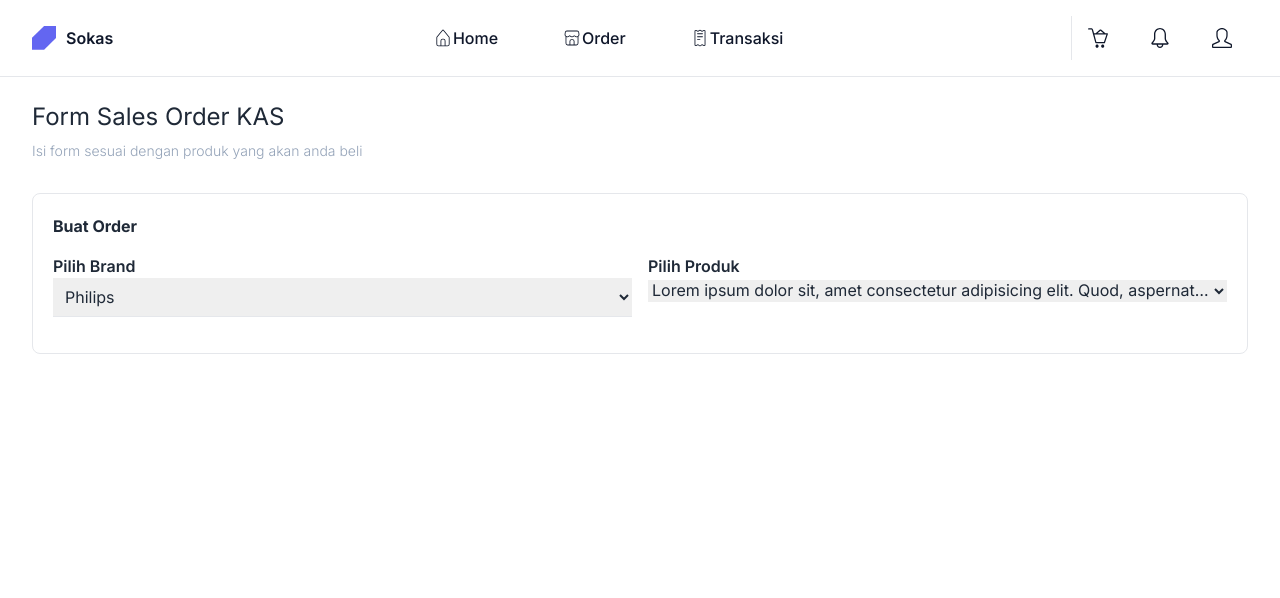
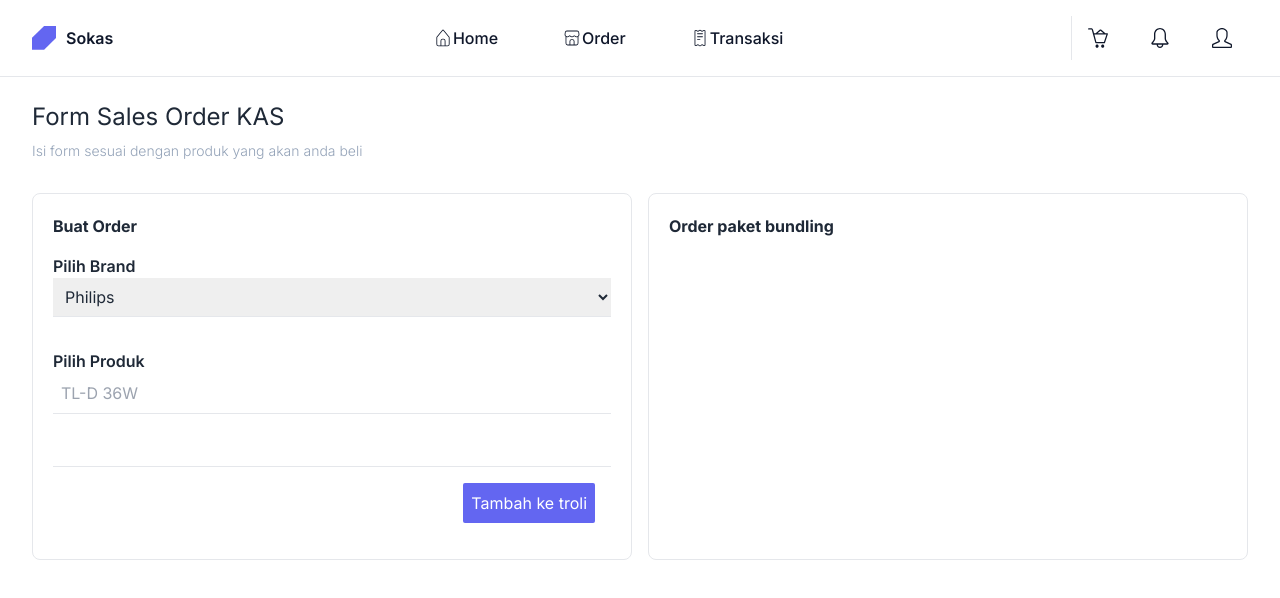
Before and after one commit to pikjung/sokas-app, a Next.js app: page /order in a window 1280 px wide. Shown: the top 598 px of the page. Built offline with nearby package versions, Linux system fonts and the light colour scheme.

Commit message:
200224 dikantor

```diff
--- a/app/components/inputs/DropdownInput.tsx
+++ b/app/components/inputs/DropdownInput.tsx
@@ -8,7 +8,9 @@ interface DropdownInputProps {
   handleChange: (value: string) => void;
   handleChangeProduct: (value: string) => void;
   placeholder: string;
-  options?: [];
+  options?: [] | string;
+  showDropdown: boolean;
+  handleShowDropdown: () => void;
 }
 
 const DropdownInput: React.FC<DropdownInputProps> = ({
@@ -17,37 +19,44 @@ const DropdownInput: React.FC<DropdownInputProps> = ({
   handleChange,
   handleChangeProduct,
   placeholder,
-  options
+  options,
+  showDropdown,
+  handleShowDropdown
 }) => {
 
-  const [showDropdown, setShowDropdown] = useState(false);
 
   return (
     <>
       <div className="mb-4">
         <label htmlFor="" className="font-semibold mb-2">{label}</label>
-        {/* <input
+        <input
           className="w-full border-b p-2"
           type="text"
           id={id}
           placeholder={placeholder}
           onChange={(e) => handleChange(e.target.value)}
-          onFocus={() => setShowDropdown(!showDropdown)}
-          onBlur={() => setShowDropdown(!showDropdown)}
-        /> */}
-            <div className="lg:max-w-2xl max-w-sm">
+          onFocus={handleShowDropdown}
+        />
+
+        {/* <div className="lg:max-w-2xl max-w-sm">
           <select className=" overflow-hidden w-full truncate" name="" id="" onChange={(e) => handleChangeProduct(e.target.value)}>
             <option className="w-24 truncate" value='Lorem ipsum dolor sit, amet consectetur adipisicing elit. Quod, aspernatur.'>Lorem ipsum dolor sit, amet consectetur adipisicing elit. Quod, aspernatur.</option>
             <option className="w-24 truncate" value="barang 2">Barang 2</option>
             <option className="w-24 truncate" value="barang 3">Barang 3</option>
             <option className="w-24 truncate" value="barang 4">Barang 4</option>
           </select>
+        </div> */}
+
+        <div className={`relative ${showDropdown ? 'visible' : 'invisible'}`}>
+          <div className="mx-auto max-h-48 p-4 w-full absolute max-w-screen-sm overflow-auto rounded-lg border bg-white shadow-sm lg:block">
+            <div className="divide-y divide-slate-200">
+              {options.map((option) => (
+                <p onClick={() => handleChangeProduct(option.kode)} className="cursor-pointer" key={option.kode}>{option.produk}</p>
+              ))}
             </div>
-        {/* <div className={`relative ${showDropdown ? 'visible' : 'invisible'}`}>
-          <div className="">
           </div>
-        </div> */}
         </div>
+      </div >
     </>
   );
 }
--- a/app/components/navbar/BadgeBanner.tsx
+++ b/app/components/navbar/BadgeBanner.tsx
@@ -4,7 +4,7 @@ const BadgeBanner = () => {
       <span className="font-semibold">Promo Menarik</span>
       <svg width="2" height="2" aria-hidden="true" className="fill-slate-900"><circle cx="1" cy="1" r="1"></circle></svg>
       <span className="font-medium">Klik disini untuk keuntungan berlimpah</span>
-      <svg viewBox="0 0 5 8" className="h-2 w-[5px] fill-black/30 group-hover:fill-black/60" fill-rule="evenodd" clip-rule="evenodd" aria-hidden="true"><path d="M.2.24A.75.75 0 0 1 1.26.2l3.5 3.25a.75.75 0 0 1 0 1.1L1.26 7.8A.75.75 0 0 1 .24 6.7L3.148 4 .24 1.3A.75.75 0 0 1 .2.24Z"></path></svg>
+      <svg viewBox="0 0 5 8" className="h-2 w-[5px] fill-black/30 group-hover:fill-black/60" aria-hidden="true"><path d="M.2.24A.75.75 0 0 1 1.26.2l3.5 3.25a.75.75 0 0 1 0 1.1L1.26 7.8A.75.75 0 0 1 .24 6.7L3.148 4 .24 1.3A.75.75 0 0 1 .2.24Z"></path></svg>
     </a>
   );
 }
--- a/app/order/page.tsx
+++ b/app/order/page.tsx
@@ -29,26 +29,32 @@ const data = [
 
 const Home = () => {
 
-  const [brandProducts, setBrandProducts] = useState([]);
+  const [brandProducts, setBrandProducts] = useState('');
   const [options, setOptions] = useState([]);
   const [produk, setProduk] = useState([]);
+  const [showDropdown, setShowDropdown] = useState(false);
 
   function handleBrandChanges(value: any) {
-    const filteredBrandProducts = products.filter(product =>
-      product.brand.toLowerCase().includes(value.toLowerCase)
-    )
-    setBrandProducts(filteredBrandProducts)
+    setOptions([])
+    setBrandProducts(value)
   }
 
   function handleProductChange(searchParams: string) {
     const filteredProducts = products.filter(product =>
-      product.produk.toString().toLowerCase().includes(searchParams.toLowerCase())
+      product.produk.toString().toLowerCase().includes(searchParams.toLowerCase()) &&
+      product.brand.toLowerCase().includes(brandProducts.toLowerCase())
     )
     setOptions(filteredProducts)
   }
 
   function handleChangeProduct(selectParam: string) {
-    setProduk([...produk, selectParam])
+    const product = products.filter(p => p.kode.includes(selectParam))
+    setProduk([...produk, product[0]])
+    setShowDropdown(!showDropdown)
+  }
+
+  function handleShowDropdown() {
+    setShowDropdown(!showDropdown)
   }
 
   return (
@@ -56,22 +62,42 @@ const Home = () => {
       <div className="text-2xl mb-2">Form Sales Order KAS</div>
       <div className="mb-8 text-slate-400 font-light text-sm">Isi form sesuai dengan produk yang akan anda beli</div>
 
+      <div className="flex flex-col-reverse lg:grid lg:grid-cols-2 gap-4">
         <div className="w-full border rounded-lg p-5">
           <h2 className="font-bold mb-4">Buat Order</h2>
-        <div className="grid lg:grid-cols-2 grid-cols-1 gap-4">
+          <div className="grid grid-cols-1 gap-4">
             <Select id="brand" label="Pilih Brand" handleChange={handleBrandChanges} >
               {data.map((item) => (
                 <option key={item.value} value={item.value}>{item.name}</option>
               ))}
             </Select>
-          <DropdownInput id="product" label="Pilih Produk" handleChangeProduct={handleChangeProduct} handleChange={handleProductChange} placeholder="TL-D 36W" />
-        </div>
-        <div className="grid grid-cols-1 gap-4">
+            <DropdownInput
+              id="product"
+              showDropdown={showDropdown}
+              handleShowDropdown={handleShowDropdown}
+              options={options}
+              label="Pilih Produk"
+              handleChangeProduct={handleChangeProduct}
+              handleChange={handleProductChange}
+              placeholder="TL-D 36W"
+            />
             {produk.map((item) => (
-              <MultipleInput key={item} produk={item}/>
+              <MultipleInput key={item.kode} produk={item.produk} />
             ))}
+
+            <div className="mt-5 border-t p-4">
+              <button className="float-right rounded-sm bg-indigo-500 p-2 text-white hover:bg-indigo-600">Tambah ke troli</button>
             </div>
           </div>
+        </div>
+
+        <div className="w-full border rounded-lg p-5">
+          <h2 className="font-bold mb-4">Order paket bundling</h2>
+
+        </div>
+      </div>
+
+      <div className="mt-4"></div>
     </Container>
   );
 }
```
Lines whose indentation alone changed are shown as unchanged.
